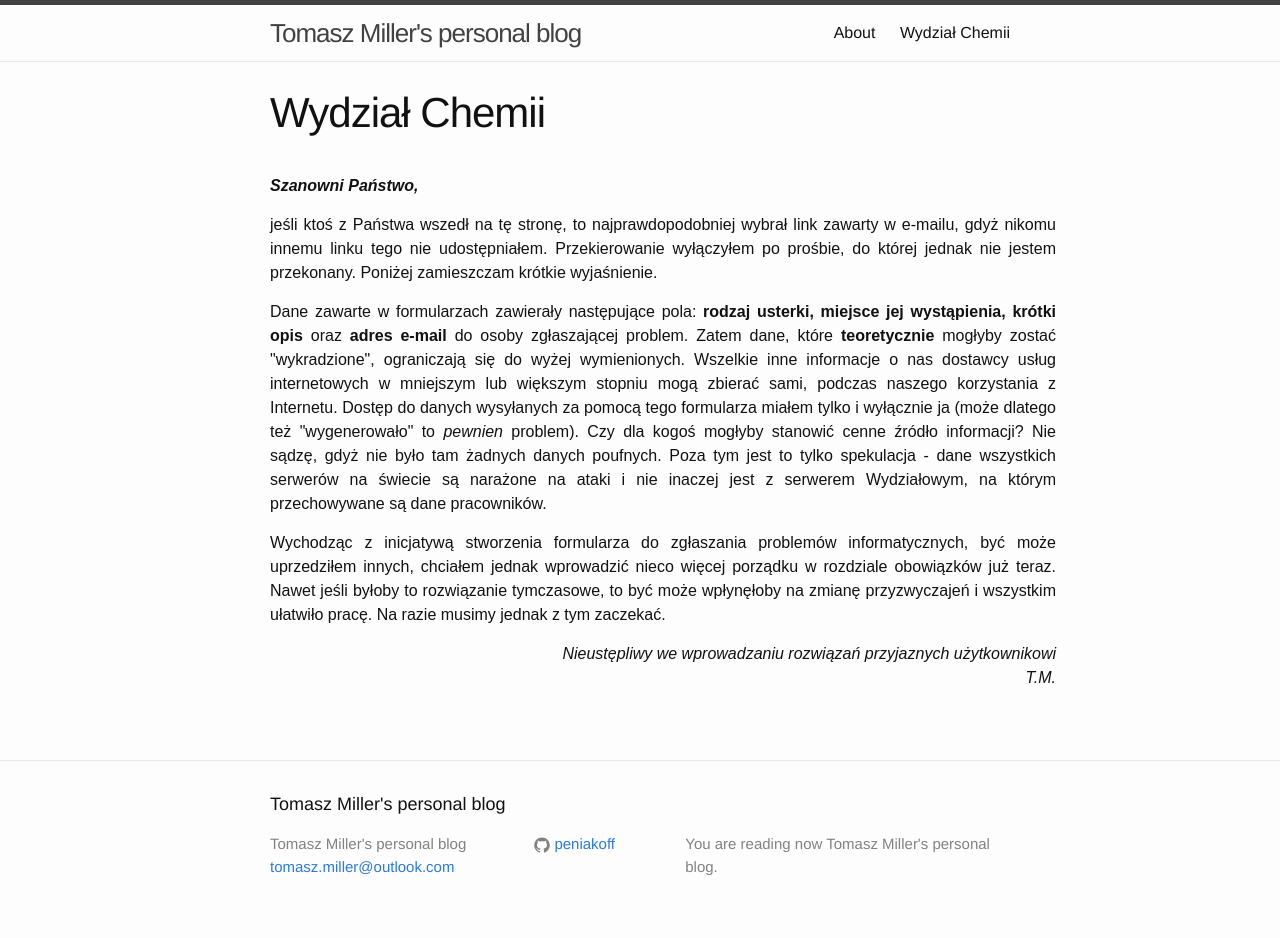
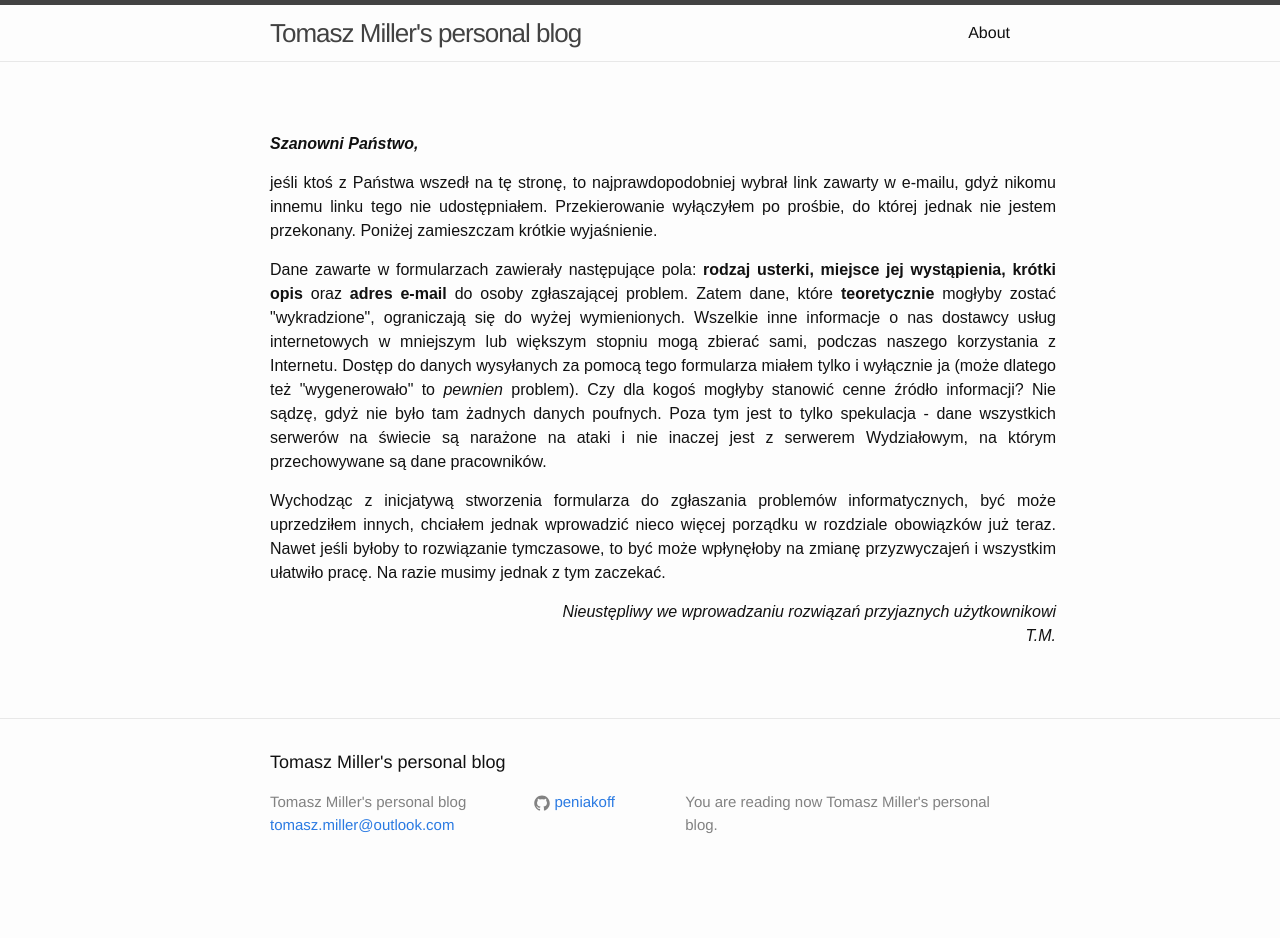
Before and after one commit to peniakoff/peniakoff.github.io, a Jekyll site: the page built from chemia/index.html, in a window 1280 px wide. Built offline with Jekyll 4.4.1, drawn with Linux system fonts in a browser that asks for light colours; after the commit the page ends 900 px from its top, so only the background shows below that.

Commit message:
Update index.html

```diff
--- a/chemia/index.html
+++ b/chemia/index.html
@@ -1,6 +1,5 @@
 ---
 layout: page
-title: Wydział Chemii
 permalink: /chemia/
 ---
 
```
